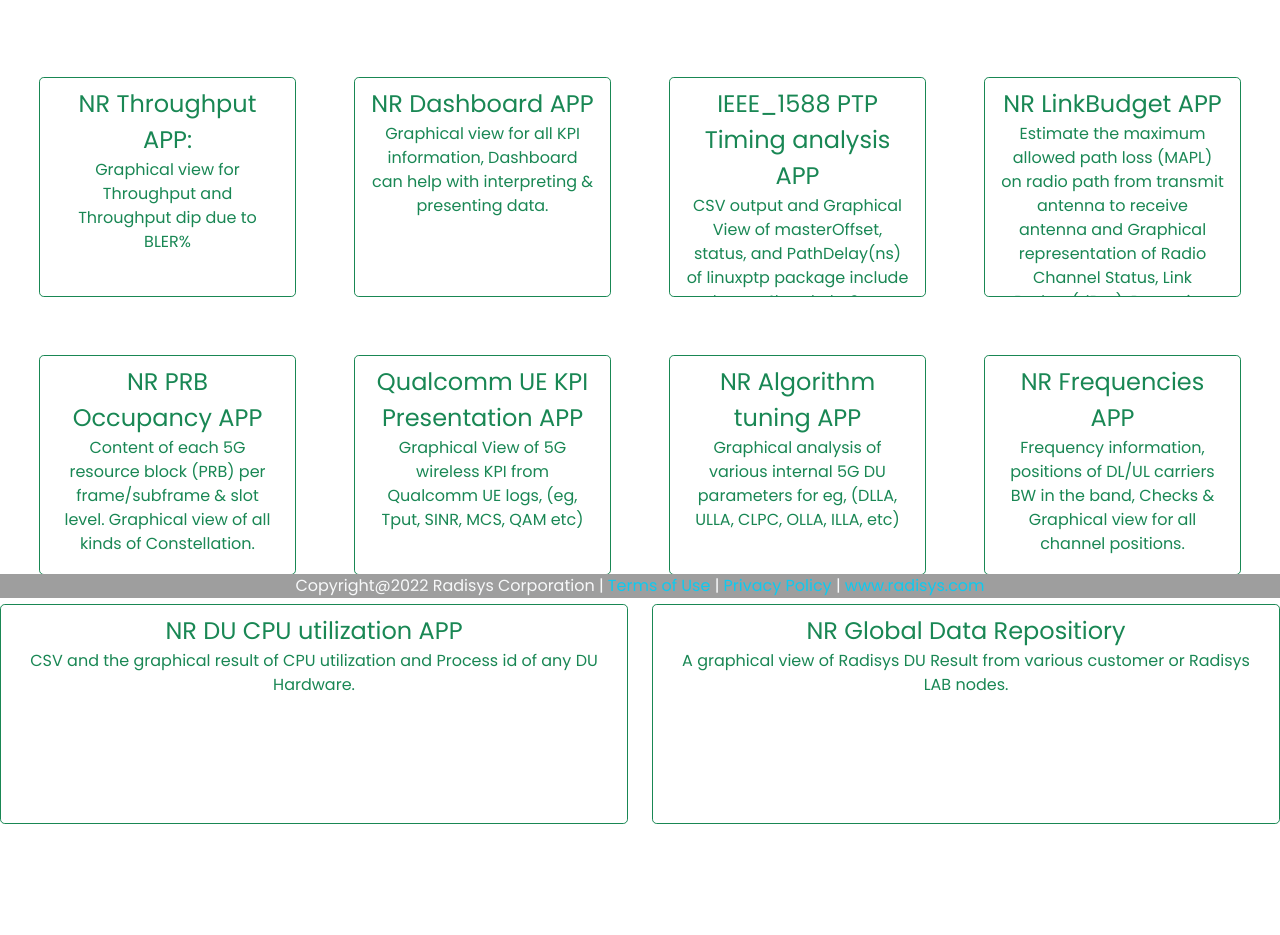
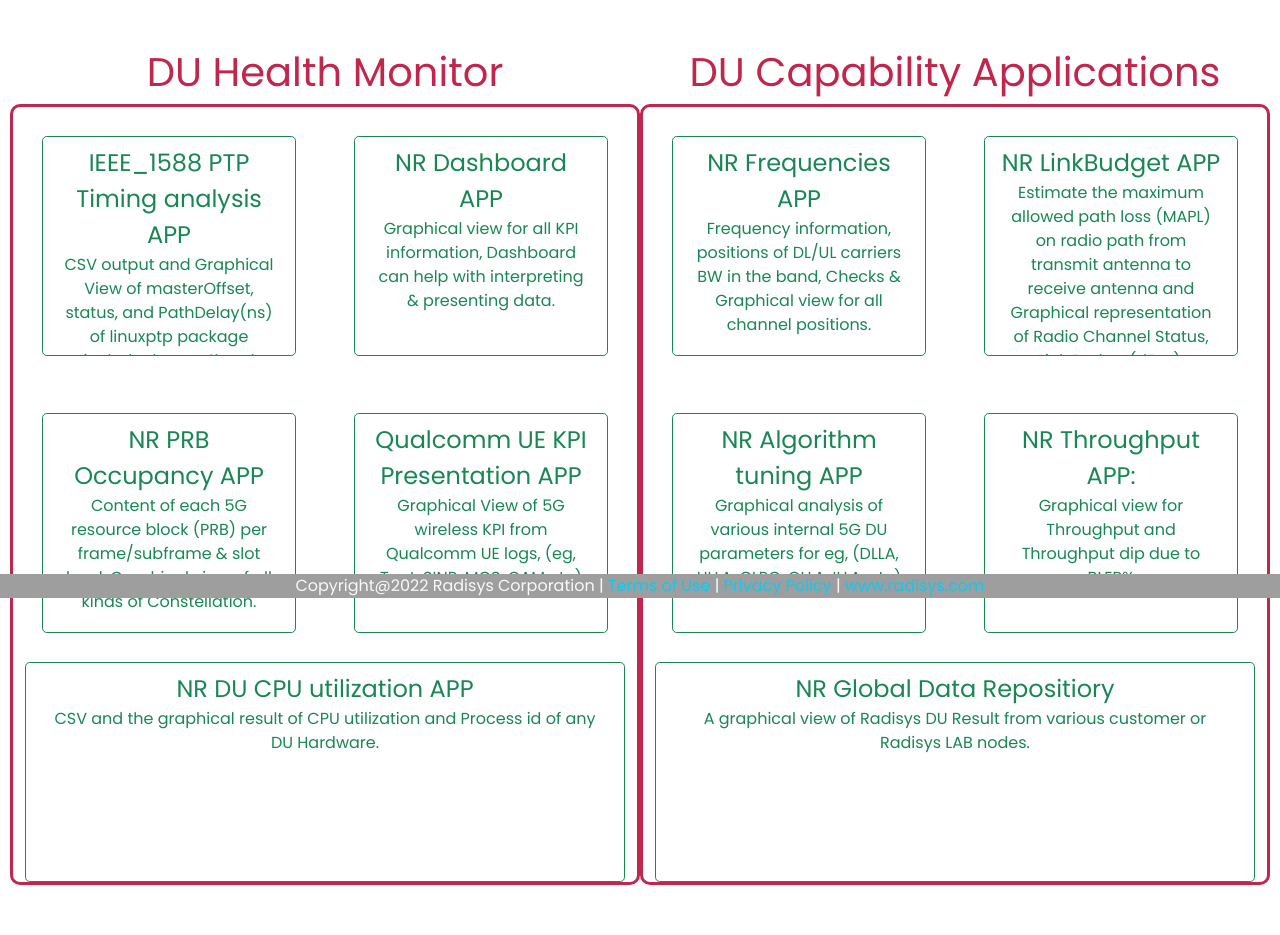
Before and after one commit to HarshatDy/OneToolNR, a Django app: page / in a window 1280 px wide. Shown: the part 202-1137 px from the top of the page. Before the commit the page ends 1026 px from the top, so only its background shows below. Run offline with Django 4.2, Linux system fonts and the light colour scheme; grey boxes are pictures that could not be loaded.

Commit message:
Customized

```diff
--- a/All_Tools/templates/All_Tools_Pages/homepage_3.html
+++ b/All_Tools/templates/All_Tools_Pages/homepage_3.html
@@ -44,21 +44,33 @@
     <!-- <img  src=" {% static "admin/img/image72.jpg" %}"> -->
 
 
-    <div class="row" style="margin-top:50px; margin-left:10px; margin-right:10px;">
-        <div class="col-sm-3 col-12" style="height:50%;">
-            <div class="row" style="height:50%; padding:10%">
-                <a href="/throughput_tool" class="btn btn-outline-success btn-lg fs-4 text-center" role="button" aria-disabled="true">
-                    NR Throughput APP: <p class="text-center fs-6">Graphical view for Throughput and Throughput dip due to BLER%</p></a>
+    <div class="row justify-content-center text-center" style="margin-top:50px; margin-left:10px; margin-right:10px; ">
+        <div class="col-sm-6">
+        <h1 style="color:#c1264c"> DU Health Monitor</h1>
+    </div>
+        <div class="col-sm-6">
+        <h1 style="color:#c1264c"> DU Capability Applications</h1>
+    </div>
+        <div class="col-sm-3 col-12 text-center" style="height:50%;border:3px solid #c1264c;border-radius:10px 0 0 0px ;border-right:0px;border-bottom:0px;">
+
+
+
+            <div class="row" style="height:50%;padding:10% ">
+                <a href="/ptp_timing_delay_tool" class="btn btn-outline-success btn-lg fs-4 text-center" role="button" aria-disabled="true">
+                    IEEE_1588 PTP Timing analysis APP <p class="text-center fs-6"> CSV output and Graphical View of masterOffset, status, and PathDelay(ns) of linuxptp package include the ptp4l and phc2sys.</p>
+                </a>
             </div>
+
             <div class="row" style="height:50%; padding:10%">
                 <a href="/re_mapping_tool" class="btn btn-outline-success btn-lg fs-4 text-center" role="button" aria-disabled="true">
                     NR PRB Occupancy APP  <p class="text-center fs-6"> Content of each 5G resource block (PRB) per frame/subframe & slot level. Graphical view of all kinds of Constellation.
                     </p>
                  </a>
             </div>
+
         </div>
 
-        <div class="col-sm-3 col-12" style="height:50%;">
+        <div class="col-sm-3 col-12" style="height:50%;border:3px solid #c1264c;border-radius:0 10px 0px 0;;border-left:0px;border-bottom:0px;">
             <div class="row" style="height:50%;padding:10%">
                 <a href="/du_log_parser_tool" class="btn btn-outline-success btn-lg fs-4 text-center" role="button" aria-disabled="true">
                     NR Dashboard APP <p class="text-center fs-6"> Graphical view for all KPI information, Dashboard can help with interpreting & presenting data.</p>
@@ -71,19 +83,21 @@
 
             </div>
         </div>
-        <div class="col-sm-3 col-12" style="height:50%;">
-            <div class="row" style="height:50%;padding:10% ">
-                <a href="/ptp_timing_delay_tool" class="btn btn-outline-success btn-lg fs-4 text-center" role="button" aria-disabled="true">
-                    IEEE_1588 PTP Timing analysis APP <p class="text-center fs-6"> CSV output and Graphical View of masterOffset, status, and PathDelay(ns) of linuxptp package include the ptp4l and phc2sys.</p>
+        <div class="col-sm-3 col-12" style="height:50%;border:3px solid #c1264c;border-radius:10px 0 0 0px ;border-right:0px;border-bottom:0px;">
+
+            <div class="row" style="height:50%;padding:10%; ">
+                <a href="/nr_arfcn_tool" class="btn btn-outline-success btn-lg fs-4 text-center" role="button" aria-disabled="true">
+                    NR Frequencies APP <p class="text-center fs-6">Frequency information, positions of DL/UL carriers BW in the band, Checks & Graphical view for all channel positions.</p>
                 </a>
             </div>
+
             <div class="row" style="height:50%;padding:10%">
                 <a href="/ota_algo_tool" class="btn btn-outline-success btn-lg fs-4 text-center" role="button" aria-disabled="true">
                     NR Algorithm tuning APP <p class="text-center fs-6"> Graphical analysis of various internal 5G DU parameters for eg, (DLLA, ULLA, CLPC, OLLA, ILLA, etc)</p>
                 </a>
             </div>
         </div>
-        <div class="col-sm-3 col-12" style="height:50%;">
+        <div class="col-sm-3 col-12" style="height:50%; border:3px solid #c1264c;border-radius:0 10px 0px 0;;border-left:0px;border-bottom:0px;">
             <div class="row" style="height:50%;padding:10%">
                 <a href="/link_budget_tool" class="btn btn-outline-success btn-lg fs-4 text-center " role="button" aria-disabled="true">
                     NR LinkBudget APP <p class="text-center fs-6">  Estimate the maximum allowed path loss (MAPL) on radio path from transmit antenna to receive antenna and Graphical representation
@@ -91,22 +105,26 @@
                     </p>
                 </a>
             </div>
-            <div class="row" style="height:50%;padding:10%">
-                <a href="/nr_arfcn_tool" class="btn btn-outline-success btn-lg fs-4 text-center" role="button" aria-disabled="true">
-                    NR Frequencies APP <p class="text-center fs-6">Frequency information, positions of DL/UL carriers BW in the band, Checks & Graphical view for all channel positions.</p>
-                </a>
+
+            <div class="row" style="height:50%; padding:10%">
+                <a href="/throughput_tool" class="btn btn-outline-success btn-lg fs-4 text-center" role="button" aria-disabled="true">
+                    NR Throughput APP: <p class="text-center fs-6">Graphical view for Throughput and Throughput dip due to BLER%</p></a>
             </div>
+
+
+
+
         </div>
 
     </div>
-    <div class="row text-center">
-        <div class=" col-sm-6 col-12 ">
-            <a href="/odu_cpu_utilization_tool" class="btn btn-outline-success btn-lg fs-4 text-center" role="button" aria-disabled="true">
+    <div class="row text-center " style="margin-right:10px;margin-left:10px;border-top:0px;border-radius:0 0 10px 10px;border-bottom:0px;">
+        <div class=" col-sm-6 col-12 " style="border-right:3px solid #c1264c;border-radius:0 0 10px 10px;border-bottom:3px solid #c1264c; border-left:3px #c1264c solid;" >
+            <a href="/odu_cpu_utilization_tool" class="btn btn-outline-success btn-lg fs-4 text-center"  role="button" aria-disabled="true">
                 NR DU CPU utilization APP <p class="text-center fs-6">CSV and the graphical result of CPU utilization and Process id of any DU Hardware.                </p>
                </a>
         </div>
-        <div class=" col-sm-6 col-12">
-             <a href="/global_result_tool" class="btn btn-outline-success btn-lg fs-4 text-center" role="button" aria-disabled="true">
+        <div class=" col-sm-6 col-12" style="border-left:3px solid #c1264c; border-radius: 0 0 10px 10px;border-bottom:3px solid #c1264c; border-right:3px #c1264c solid;">
+            <a href="/global_result_tool" class="btn btn-outline-success btn-lg fs-4 text-center" role="button" aria-disabled="true">
                 NR Global Data Repositiory<p class="text-center fs-6">A graphical view of Radisys DU Result from various customer or Radisys LAB nodes.</p>
            </a>
         </div>
```
